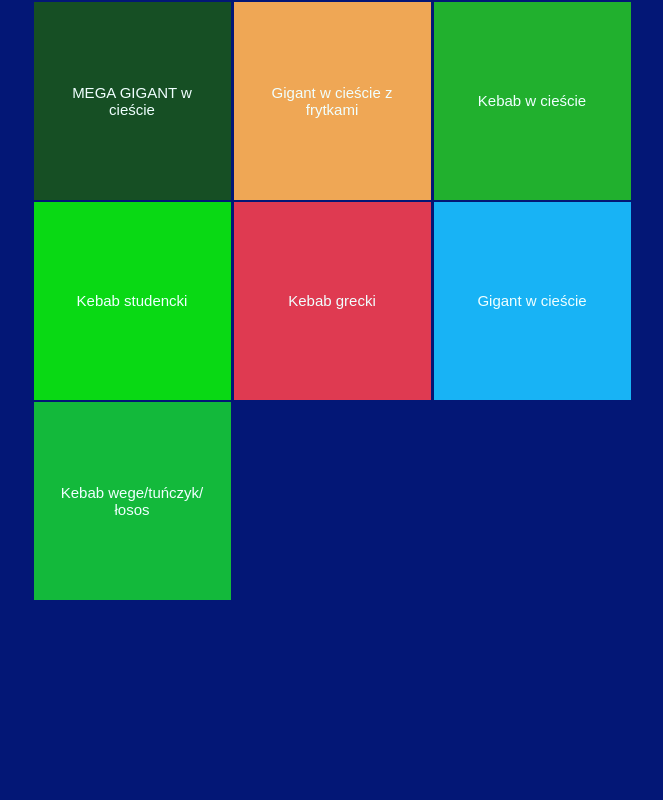
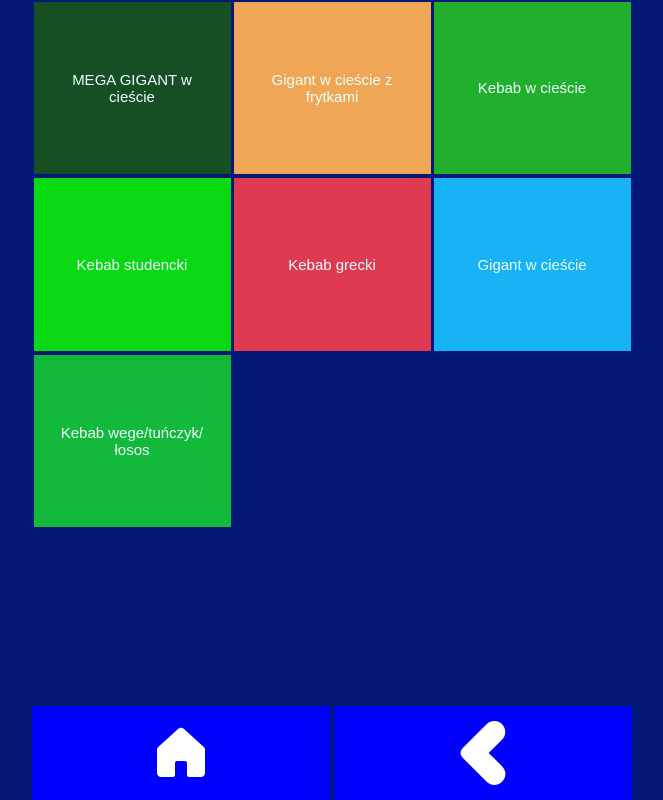
Before and after one commit to Romanovw/employee-training, a React (Create React App) app: page /lavash in a window 1280 px wide. Shown: the whole page, without its empty margins (308-971 px from the left). Built offline with nearby package versions, Linux system fonts and the light colour scheme.

Commit message:
Test back buttons

```diff
--- /dev/null
+++ b/src/components/HomeButton/HomeButton.js
@@ -0,0 +1,11 @@
+import "./homeButton.css"
+import home from "./home.png"
+import { Link } from 'react-router-dom';
+
+const HomeButton = () => {
+  return (
+    <Link to="/employee-training" id="homeButton"><img id="homeImg" src={home}/></Link>
+  );
+};
+
+export default HomeButton;
--- /dev/null
+++ b/src/components/HomeButton/homeButton.css
@@ -0,0 +1,14 @@
+
+#homeButton {
+    background-color: blue;
+    font-size: 5em;
+    font-weight: 15000;
+    display: flex;
+    justify-content: center;
+}
+
+#homeImg {
+width: auto;
+height: auto;
+margin: 15px;
+}
--- a/src/components/Lavash/Lavash.js
+++ b/src/components/Lavash/Lavash.js
@@ -1,4 +1,6 @@
 import "./lavash.css"
+import BackButton from "../backButton/BackButton";
+import HomeButton from "../HomeButton/HomeButton";
 function Lavash() {
     return (
       <div className="Lavash">
@@ -11,6 +13,10 @@ function Lavash() {
         <a href="#" className="button6l">Gigant w cieście</a>
         <a href="#" className="button7l">Kebab wege/tuńczyk/łosos</a>
         </div>
+        <div className="back">
+        <HomeButton/>
+        <BackButton/>
+        </div>
       </div>
     );
   }
--- a/src/components/Lavash/lavash.css
+++ b/src/components/Lavash/lavash.css
@@ -1,6 +1,15 @@
+.Lavash {
+    display: grid;
+    grid-template-rows: 10fr 1fr;
+    max-height: 100%;
+}
+.back {
+    display: grid;
+    grid-template-columns: repeat(2, 1fr);
+    gap: 4px;
+}
 .links-container-l {
     max-width: 600px;
-    height: 100%;
     display: grid;
     grid-template-columns: repeat(3, 1fr);
     grid-template-rows: repeat(4, 1fr);
@@ -9,7 +18,7 @@
 
 .links-container-l a {
     display: flex;
-    height: 99%;
+    height: 98%;
     margin: 1.5px;
     justify-content: center;
     align-items: center;
--- a/src/components/Tortillas/Tortillas.js
+++ b/src/components/Tortillas/Tortillas.js
@@ -1,4 +1,6 @@
 import "./tortillas.css"
+import BackButton from "../backButton/BackButton";
+import HomeButton from "../HomeButton/HomeButton";
 function Tortillas() {
     return (
       <div className="Tortillas">
@@ -11,6 +13,10 @@ function Tortillas() {
         <a href="#" className="button2t">TORTILLA Z FRYTKAMI I MIĘSEM MIESZANE</a>
         <a href="#" className="button3t">TORTILLA Z NUGGETSAMI</a>
         </div>
+        <div className="back">
+        <HomeButton/>
+        <BackButton/>
+        </div>
       </div>
     );
   }
--- a/src/components/Tortillas/tortillas.css
+++ b/src/components/Tortillas/tortillas.css
@@ -1,3 +1,14 @@
+.Tortillas {
+    display: grid;
+    grid-template-rows: 10fr 1fr;
+    max-height: 100%;
+}
+.back {
+    display: grid;
+    grid-template-columns: repeat(2, 1fr);
+    gap: 4px;
+}
+
 .links-container-t {
     max-width: 600px;
     height: 100%;
--- /dev/null
+++ b/src/components/backButton/BackButton.js
@@ -0,0 +1,11 @@
+import "./backButton.css"
+import back from "./back.png"
+import { Link } from 'react-router-dom';
+
+const BackButton = () => {
+  return (
+    <Link to="#" id="backButton" onClick={() => window.history.back()}><img id="backImg" src={back}/></Link>
+  );
+};
+
+export default BackButton;
--- /dev/null
+++ b/src/components/backButton/backButton.css
@@ -0,0 +1,14 @@
+
+#backButton {
+    background-color: blue;
+    font-size: 5em;
+    font-weight: 15000;
+    display: flex;
+    justify-content: center;
+}
+
+#backImg {
+width: auto;
+height: auto;
+margin: 15px;
+}
```
Also changed, not shown: src/components/HomeButton/home.png (added), src/components/backButton/back.png (added), 2 other files (tests, documents, lock files or other folders).
